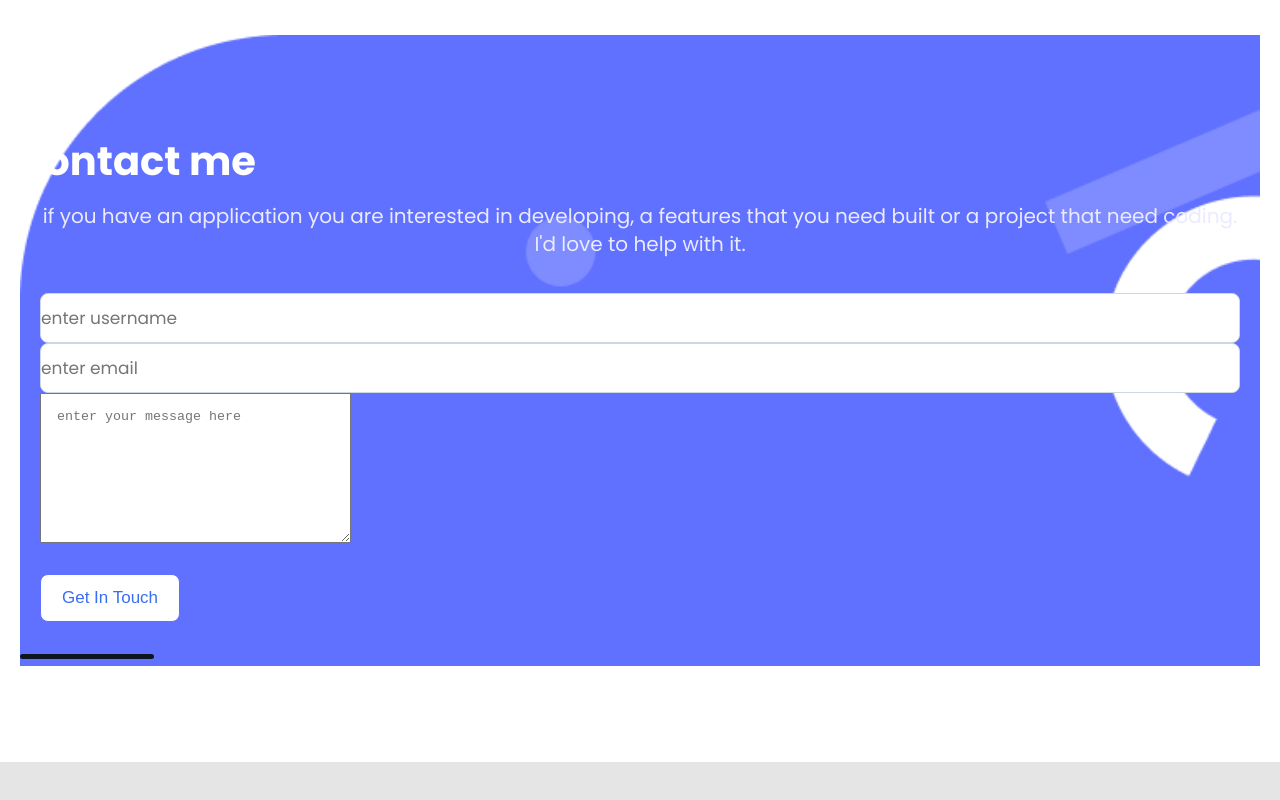
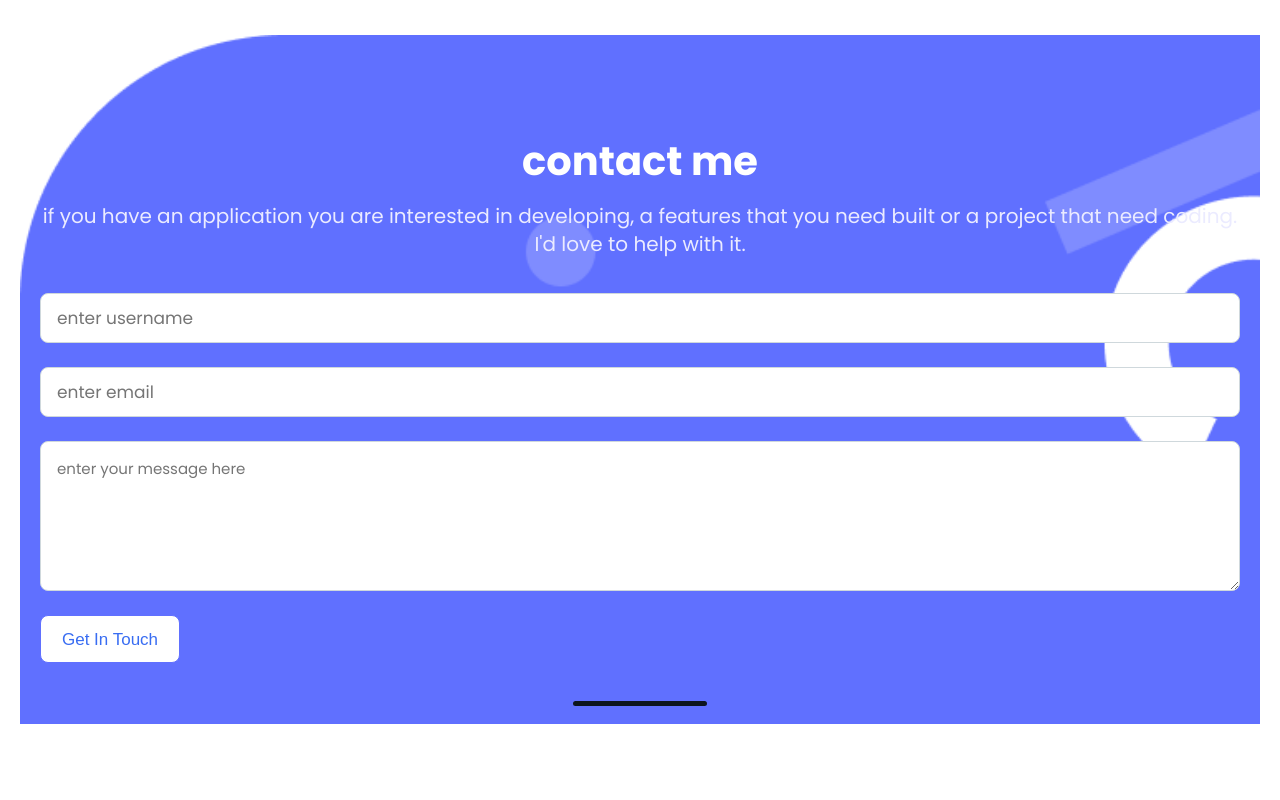
Before and after one commit to EnixWord/My_Portfolio, a website: page index.html in a window 1280 px wide. Shown: the part 6891-7691 px from the top of the page. Before the commit the page ends 7653 px from the top, so only its background shows below. Drawn offline with Linux system fonts and the light colour scheme.

Commit message:
Modify contact me form and added flex properties

```diff
--- a/index.html
+++ b/index.html
@@ -337,27 +337,41 @@
         </div>
         <div class="contact-me-form">
           <form>
+            <div class="username-input">
               <input
                 type="text"
                 name="username"
                 class="input"
                 placeholder="enter username"
+                maxlength="30"
                 required
-            /><br />
+              />
+            </div>
+            <br />
+            <div class="email-input">
               <input
                 type="email"
                 name="email"
                 class="input"
                 placeholder="enter email"
+                pattern="^[a-zA-Z0-9]+@domain\.[a-zA-z]+$"
+                size="64"
+                maxlength="64"
                 required
-            /><br />
+              />
+            </div>
+            <br />
+            <div class="text-area">
               <textarea
                 name="message"
+                type="text"
                 class="input-textarea"
                 cols="30"
+                maxlength="500"
                 placeholder="enter your message here"
-            ></textarea
-            ><br />
+                required
+              ></textarea>
+            </div>
             <button type="button" value="Get In Touch" class="submit-button">
               Get In Touch
             </button>
--- a/style.css
+++ b/style.css
@@ -10,7 +10,7 @@ body {
   max-width: 100%;
   min-height: 100vh;
   background-color: #e5e5e5;
-  font-family: Poppins, sans-serif;
+  font-family: "Poppins", sans-serif;
   font-size: 16px;
   line-height: 24px;
   color: #344563;
@@ -233,7 +233,7 @@ button {
 button:hover {
   border: none;
   color: #fff;
-  background: #6070ff;
+  background: #29323c;
   box-shadow: 0 8px 16px rgba(64, 83, 252, 0.24);
 }
 
@@ -322,19 +322,21 @@ span {
   background-color: #fff;
   background-repeat: no-repeat;
   background-size: cover;
+  background-position: inherit;
   padding-top: 100px;
   justify-content: center;
 }
 
 .contact-me h2 {
-  font-family: 'Poppins', sans-serif;
+  display: flex;
+  flex-direction: column;
+  text-align: center;
+  font-family: "Poppins", sans-serif;
   font-style: normal;
   font-weight: 700;
   font-size: 40px;
   line-height: 52px;
-  display: flex;
-  align-items: center;
-  text-align: center;
+
   color: #fff;
 }
 
@@ -368,17 +370,39 @@ span {
   font-size: 17px;
   line-height: 20px;
   color: #172b4d;
+  padding: 15px 38px 15px 16px;
 }
 
 .input-textarea {
+  display: flex;
+  flex-direction: row;
+  width: 100%;
   height: 150px;
+  background: #fff;
+  border: 1px solid #cfd8dc;
+  border-radius: 8px;
+  font-family: "Poppins", sans-serif;
+  font-style: normal;
+  font-weight: 400;
+  font-size: 15px;
+  line-height: 24px;
+  color: #b3bac5;
   padding: 15px 38px 15px 16px;
 }
 
 .submit-button {
   width: 140px;
   height: 48px;
+  font-weight: 500;
+  line-height: 24px;
   border-radius: 8px;
   background: #fff;
-  padding: 12px 16px 12px 16px;
+  padding: 12px 16px;
 }
+
+.bottom-bar{
+  display: flex;
+  flex-direction: column;
+  align-items: center;
+  margin: 18px;
+}
```
Lines whose indentation alone changed are shown as unchanged.
